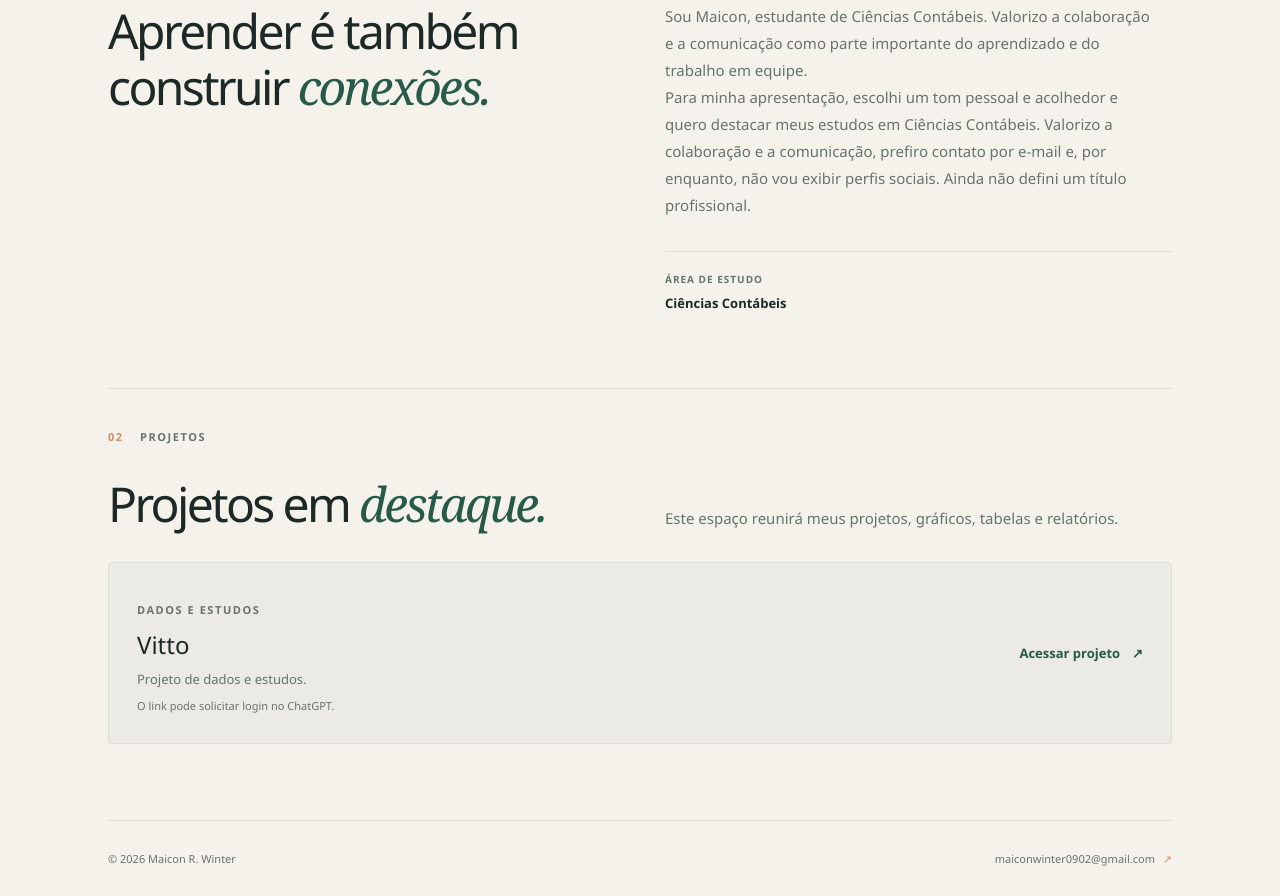
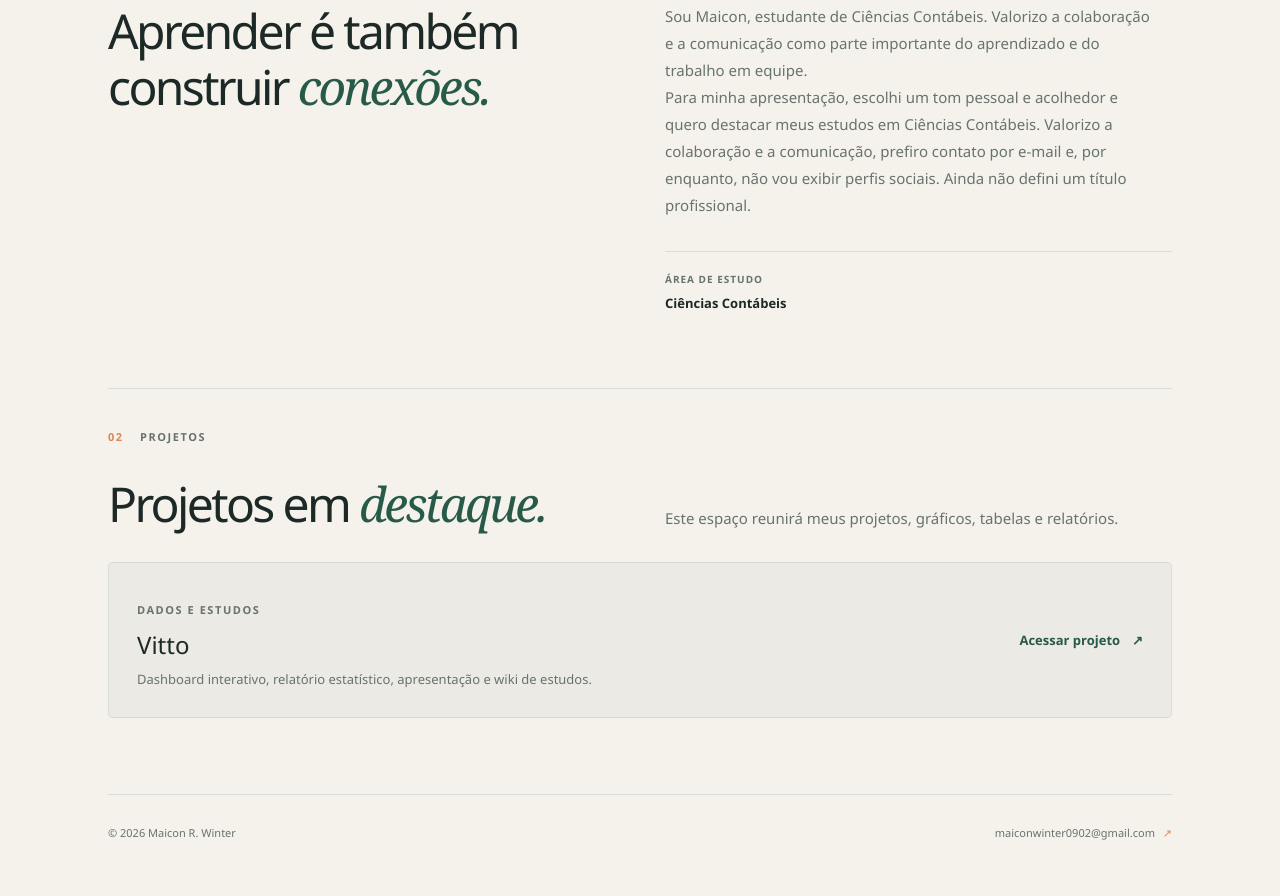
Before and after one commit to mWinter09/maicon-winter-portfolio, a plain HTML site: page index.html in a window 1280 px wide. Shown: the part 739-1635 px from the top of the page. After the commit the page ends 1609 px from the top, so only its background shows below. Drawn offline with Linux system fonts and the light colour scheme.

Commit message:
Liga o portfólio ao projeto Vitto no GitHub Pages
Atualiza o cartão do projeto para abrir o dashboard publicado e registra o novo caminho na configuração principal.

```diff
--- a/index.html
+++ b/index.html
@@ -62,7 +62,14 @@
           <h2 id="projects-title">Projetos em <em>destaque.</em></h2>
           <p>Este espaço reunirá meus projetos, gráficos, tabelas e relatórios.</p>
         </div>
-        <article class="project-card"><div class="project-card-copy"><p class="section-label">DADOS E ESTUDOS</p><h3>Vitto</h3><p>Projeto de dados e estudos.</p><p class="project-access-note">O link pode solicitar login no ChatGPT.</p></div><a class="project-link" href="https://vitto-dados-e-estudos.woodsy-flea-2509.chatgpt.site/" target="_blank" rel="noopener noreferrer">Acessar projeto <span aria-hidden="true">↗</span></a></article>
+        <article class="project-card">
+          <div class="project-card-copy">
+            <p class="section-label">DADOS E ESTUDOS</p>
+            <h3>Vitto</h3>
+            <p>Dashboard interativo, relatório estatístico, apresentação e wiki de estudos.</p>
+          </div>
+          <a class="project-link" href="./vitto/">Acessar projeto <span aria-hidden="true">↗</span></a>
+        </article>
       </section>
 
       <footer class="footer">
```
Also changed, not shown: 1 other file.
